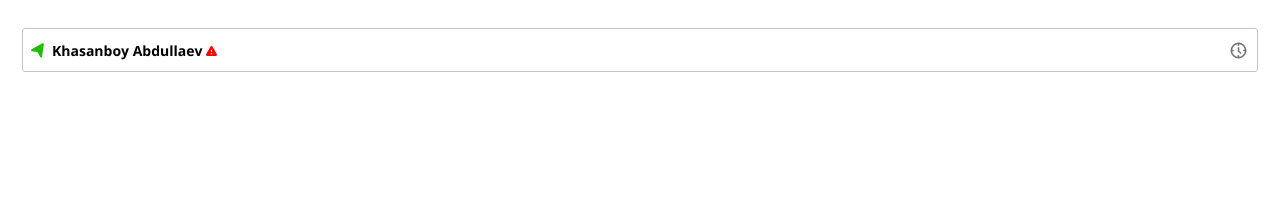
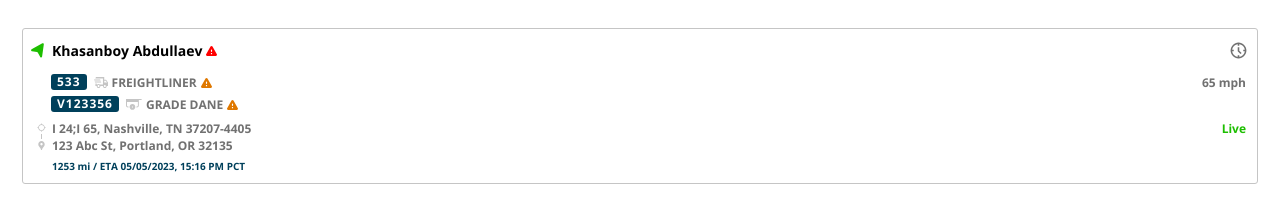
Before and after one commit to sureface/Fleep-Card, a plain HTML site: page index.html in a window 1280 px wide. Drawn offline with Linux system fonts and the light colour scheme.

Commit message:
card figure done

```diff
--- a/colors.css
+++ b/colors.css
@@ -3,6 +3,7 @@
     --white:        #ffffff;
     --dark-gray:    #717171;
     --light-gray:   #C5C5C5;
+    --v-light-gray: #F2F2F2;
     --dark-blue:    #00405B;
     --green:        #1DBE00;
     --orange:       #DF7800;
--- a/index.html
+++ b/index.html
@@ -32,11 +32,61 @@
                 </div>
             </div>
             <div class="fleet_card__deliver">
-                <div class="deliver_left">
-
+                <div class="deliver_wrapper deliver-1">
+                    <div class="deliver_left">
+                        <div class="deliver_order__nub">533</div>
+                        <div class="deliver_car">
+                            <img src="/assets/icons/deliverCar.svg" alt="err">
+                        </div>
+                        <div class="deliver_title">FREIGHTLINER</div>
+                        <div class="deliver_status">
+                            <img src="/assets/icons/warningOrange.svg" alt="err">
+                        </div>
+                    </div>
+                    <div class="deliver_right">
+                        <div class="deliver_mph">
+                            65 mph
+                        </div>
+                    </div>
                 </div>
-                <div class="deliver_right">
-
+                <div class="deliver_wrapper deliver-2">
+                    <div class="deliver_left">
+                        <div class="deliver_order__nub">V123356</div>
+                        <div class="deliver_car">
+                            <img src="/assets/icons/deliverTwo.svg" alt="err">
+                        </div>
+                        <div class="deliver_title">GRADE DANE</div>
+                        <div class="deliver_status">
+                            <img src="/assets/icons/warningOrange.svg" alt="err">
+                        </div>
+                    </div>
+                </div>
+            </div>
+            <div class="fleet_card__location">
+                <div class="location_wrapper">
+                    <div class="location_main">
+                        <div class="location_left">
+                            <img src="/assets/icons/locationSearching.svg" class="location_Searching" alt="err">
+                            <div class="location_title">
+                                I 24;I 65, Nashville, TN 37207-4405
+                            </div>
+                        </div>
+                        <div class="location_right">
+                            <div class="location_status">Live</div>
+                        </div>
+                    </div>
+                    <div class="location_point">
+                        <div class="location_left">
+                            <img src="/assets/icons/locationPoint.svg" class="location_Point" alt="err">
+                            <img src="/assets/icons/line.svg" class="location_line" alt="err">
+                            <div class="location_title">
+                                123 Abc St, Portland, OR 32135
+                            </div>
+                        </div>
+                    </div>
+                    <div class="location_date">
+                        1253 mi / ETA 05/05/2023, 15:16 PM PCT
+                    </div>
                 </div>
             </div>
         </div>
--- a/main.css
+++ b/main.css
@@ -53,3 +53,99 @@
     font-size: 0.875rem;
     margin-right: 3px;
 }
+.fleet_card__deliver {
+    margin-top: 5px;
+    padding-top: 5px;
+    padding-bottom: 5px;
+}
+.deliver_wrapper {
+    display: flex;
+    align-items: center;
+    justify-content: space-between;
+}
+.deliver-1, .deliver-2 {
+    transition: .3s ease-out;
+}
+.deliver-1:hover, .deliver-2:hover {
+    background: var(--v-light-gray);
+    transition: .3s ease-in;
+}
+.deliver_left {
+    display: flex;
+    align-items: center;
+}
+.deliver_order__nub {
+    background: var(--dark-blue);
+    padding: 2px 6px;
+    font-size: 0.75rem;
+    border-radius: 3px;
+    color: var(--white);
+    margin-left: 28px;
+    letter-spacing: 1px;
+    margin-right: 7px;
+    line-height: 1;
+    text-transform: uppercase;
+}
+.deliver_car {
+    margin-right: 4px;
+}
+.deliver_car img {
+    flex-shrink: 0;
+}
+.deliver_title {
+    text-transform: uppercase;
+    font-size: 0.75rem;
+    color: var(--dark-gray);
+    margin-right: 4px;
+}
+.deliver_mph {
+    display: flex;
+    align-items: center;
+    font-size: 0.75rem;
+    color: var(--dark-gray);
+    margin-right: 11px;
+}
+.location_main {
+    display: flex;
+    align-items: center;
+    justify-content: space-between;
+}
+.location_left {
+    position: relative;
+    display: flex;
+    align-items: center;
+    margin-left: 29px;
+}
+.location_Searching {
+    position: absolute;
+    top: 3px;
+    left: -15px;
+    flex-shrink: 0;
+}
+.location_Point {
+    position: absolute;
+    top: 3px;
+    left: -14px;
+    flex-shrink: 0;
+}
+.location_line {
+    position: absolute;
+    top: -3px;
+    left: -11px;
+    flex-shrink: 0;
+}
+.location_title {
+    font-size: 0.75rem;
+    color: var(--dark-gray);
+}
+.location_status {
+    font-size: 0.75rem;
+    color: var(--green);
+    margin-right: 11px;
+}
+.location_date {
+    font-size: 0.625rem;
+    margin-left: 29px;
+    margin-top: 5px;
+    color: var(--dark-blue);
+}
```
